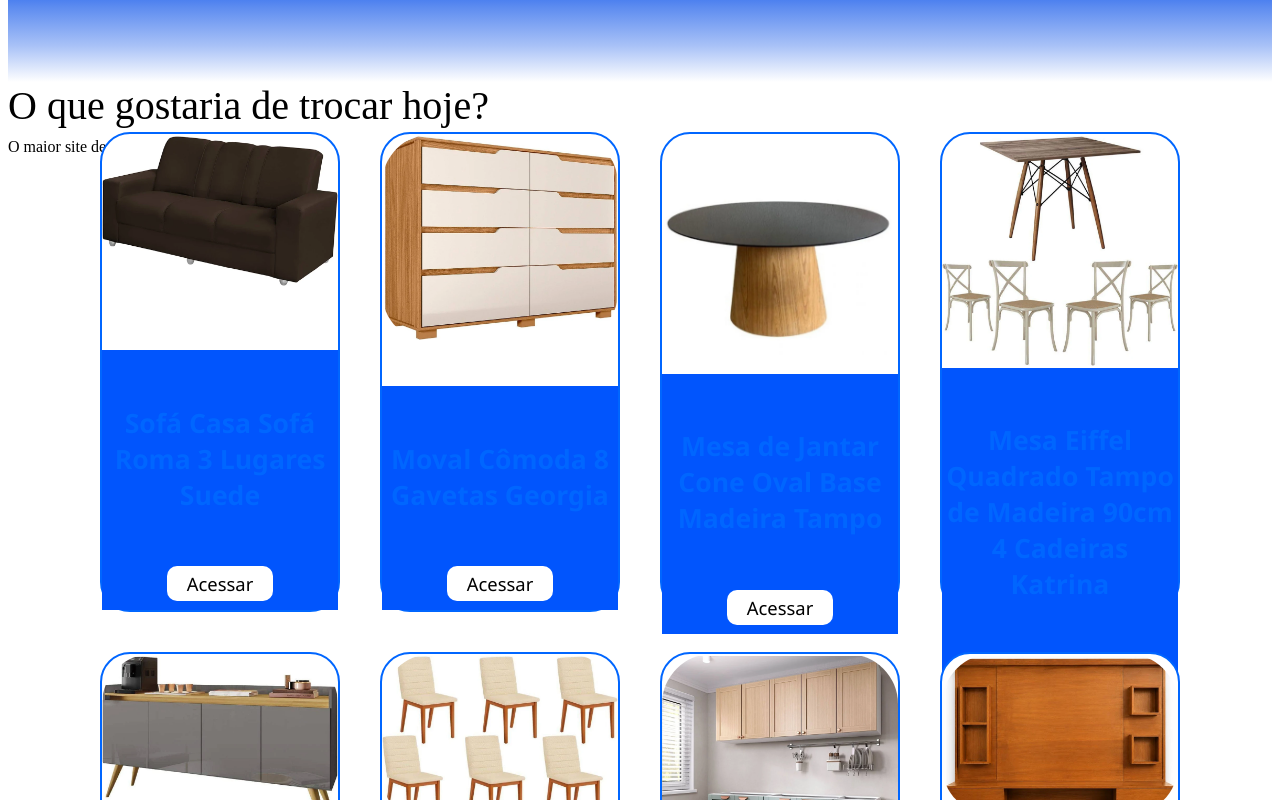
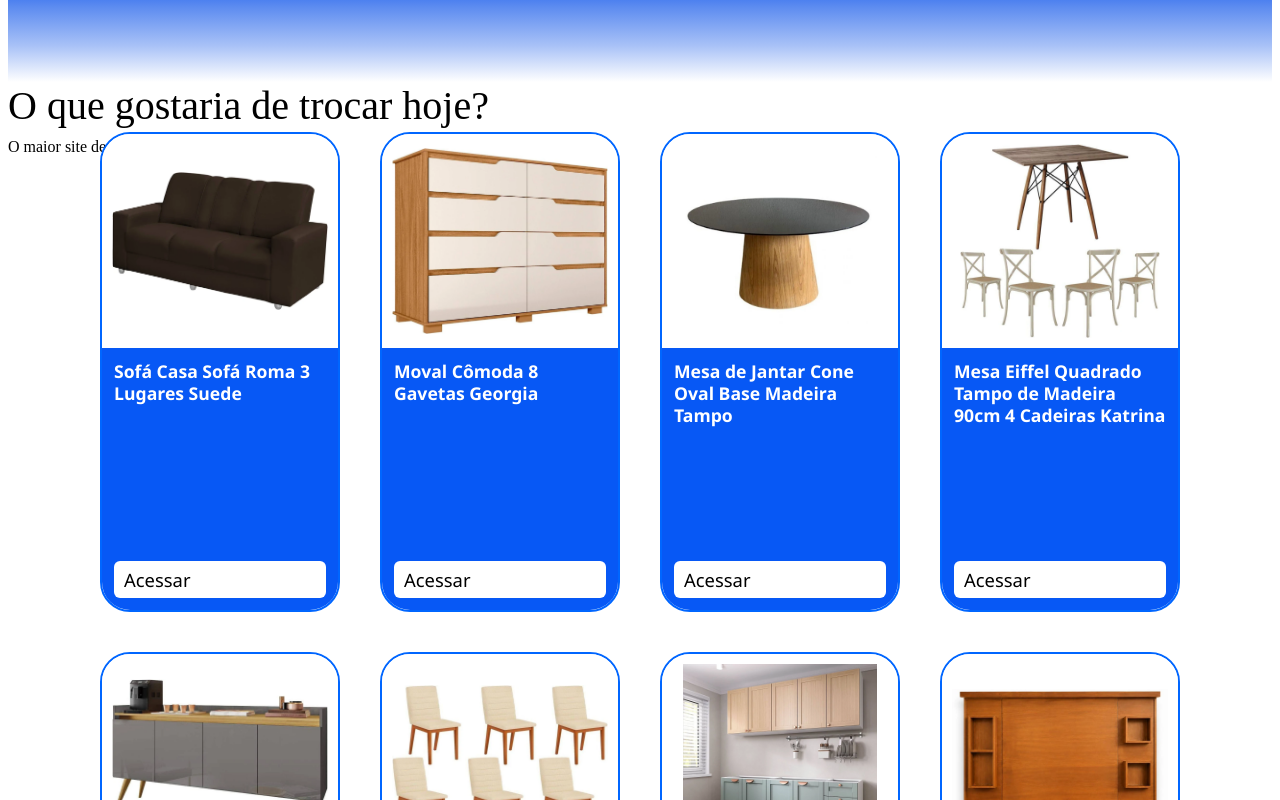
Before and after one commit to Hackathon-Trade-Hub/Trade-hub, a Vue app: page / in a window 1280 px wide. Shown: the part 380-1180 px from the top of the page. Built offline with nearby package versions, Linux system fonts and the light colour scheme.

Commit message:
cards prontos

```diff
--- a/src/components/ProdutoCard.vue
+++ b/src/components/ProdutoCard.vue
@@ -44,48 +44,88 @@ export default {
 .produto-card {
   width: 30vh;
   height: 60vh;
+
+  margin: 10px;
+
   border: 2px solid #0066ff ;
-  margin: 10px;
   border-radius: 30px ;
-  align-items: center;
+
+  overflow: hidden;
+
   display: flex;
   flex-direction: column;
-  justify-content: space-between;
+
   background: #ffffff;
 }
 
-.produto-imagem {
-  height: 33vh;
+.produto-img {
+  width: 100%;
+  height: 45%;
+
   background-color: #ffffff;
-  margin-left: auto;
-  margin-right: auto;
+
+  display: flex;
+  align-items: center;
+  justify-content: center;
+
+  padding: 10px;
+  box-sizing: border-box;
 }
 
 .img-top {
-  border-radius: 50px;
   width: 100%;
   height: 100%;
+
   object-fit: contain;
 }
 
 .produto-title {
-  background-color: #0155fd;
-  color: #0066ff;
+  width: 100%;
+  height: 55%;
+
+  box-sizing: border-box;
+
+  background-color: #0758f5;
+  color: #ffffff;
+
   font-family: 'Segoe UI', Tahoma, Geneva, Verdana, sans-serif;
-  font-size: 4vh;
-  text-align: center;
-  padding: 10px 0;
+
+  padding: 12px;
+
+  display: flex;
+  flex-direction: column;
+  justify-content: space-between;
+}
+
+.card-title {
+  margin: 0;
+
+  font-size: 1.1rem;
+  font-weight: 700;
+
+  line-height: 1.25;
+  text-align: left;
+
+  color: #ffffff;
 }
 
 .botao {
+  width: 100%;
+
+  align-self: center;
+
+  padding: 6px 10px;
+
+  border-radius: 6px;
+
+  background-color: #ffffff;
+  color: #000000;
+
   text-decoration: none;
-  color: #000000;
-  padding: 5px 20px;
-  border-radius: 10px;
+
   font-family: 'Segoe UI', Tahoma, Geneva, Verdana, sans-serif;
   font-size: 1.15rem;
   font-weight: 500;
-  background-color: #ffffff;
-  margin-bottom:
+  margin-top: 10px;
 }
 </style>
```
